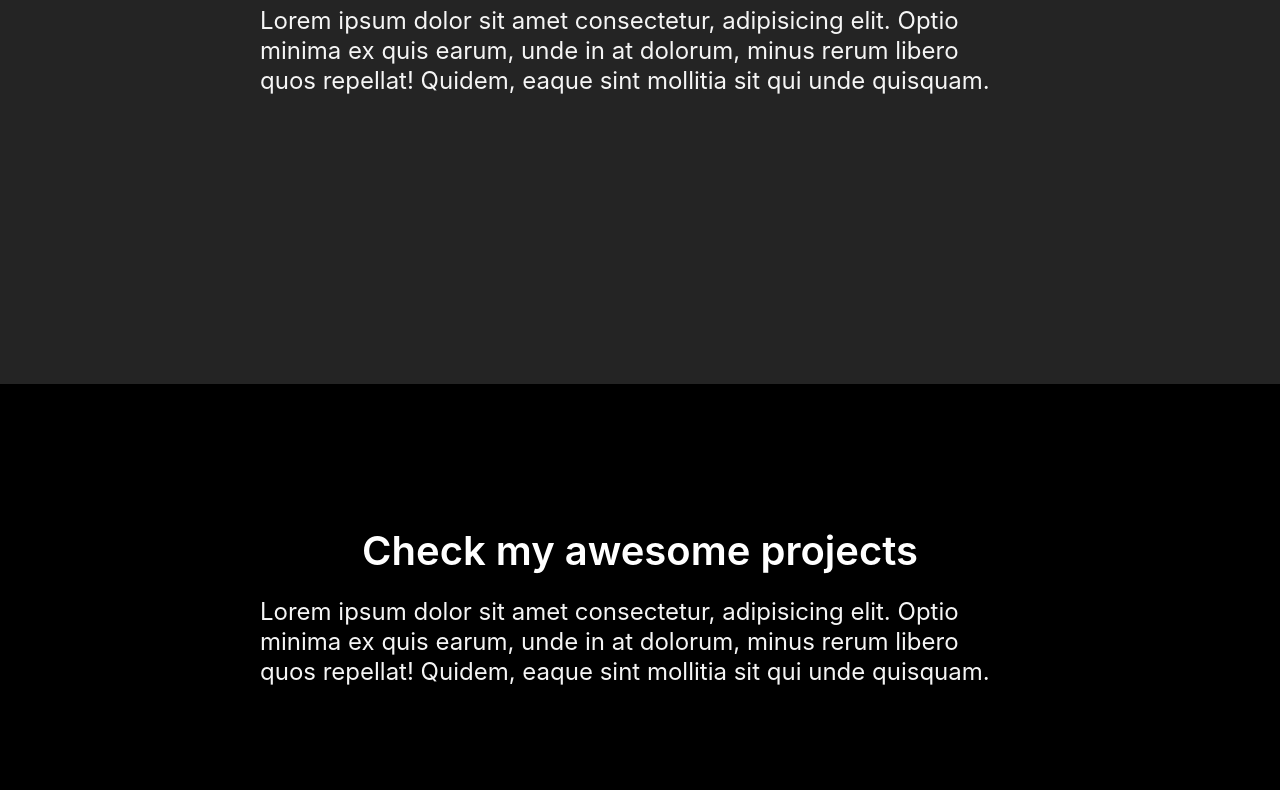
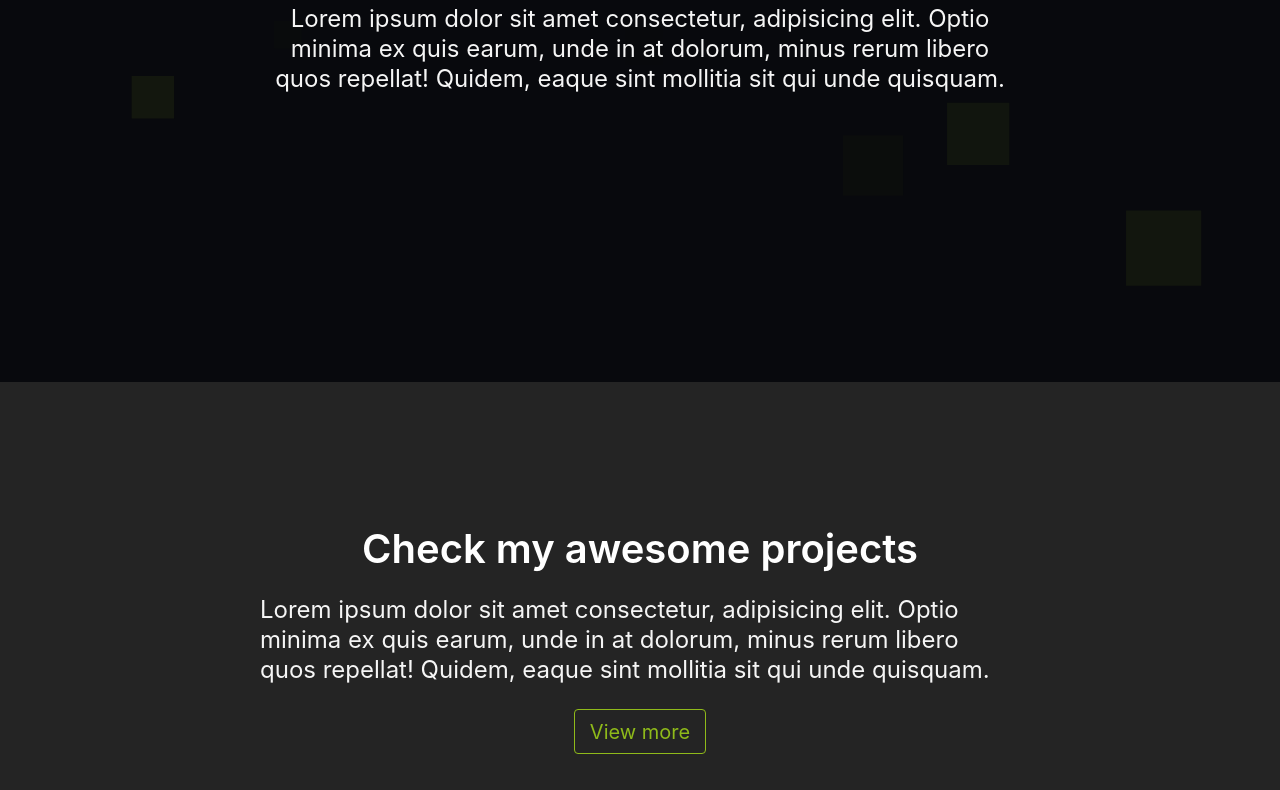
Before and after one commit to schmeckmann/bulfolio, a website: page src/index.html in a window 1280 px wide. Shown: the part 405-1195 px from the top of the page. Drawn offline with nearby package versions, Linux system fonts and the light colour scheme.

Commit message:
Design update

```diff
--- a/src/index.html
+++ b/src/index.html
@@ -1,5 +1,5 @@
 <!DOCTYPE html>
-<html>
+<html class="has-navbar-fixed-top">
 
 <head>
     <meta charset="utf-8">
@@ -10,7 +10,7 @@
 </head>
 
 <body>
-    <nav class="navbar is-transparent">
+    <nav class="navbar is-fixed-top">
         <div class="container">
 
             <div class="navbar-brand">
@@ -25,7 +25,7 @@
             </div>
 
             <div id="navbarMenu" class="navbar-menu">
-                <div class="navbar-start">
+                <div class="navbar-end">
                     <a class="navbar-item" href="#">
                         Home
                     </a>
@@ -39,13 +39,13 @@
             </div>
         </div>
     </nav>
-    <section class="hero is-large">
-        <div class="hero-body">
+    <div id="particles-js"></div>
+    <section class="section is-large">
         <div class="container">
             <div class="columns">
-                    <div class="column is-8-desktop is-offset-2-desktop">
-                        <h1 class="title is-2 is-spaced has-text-centered">
-                            Introduction
+                <div class="column is-8-desktop is-offset-2-desktop has-text-centered">
+                    <h1 class="title is-2 is-spaced">
+                        I do <span class="typed"></span>
                     </h1>
                     <h2 class="subtitle is-4">
                         Lorem ipsum dolor sit amet consectetur, adipisicing elit. Optio minima ex quis earum, unde
@@ -55,9 +55,9 @@
                 </div>
             </div>
         </div>
-        </div>
     </section>
-    <section class="section is-medium">
+    <section class="hero is-medium">
+        <div class="hero-body">
             <div class="container">
                 <div class="columns">
                     <div class="column is-8-desktop is-offset-2-desktop">
@@ -69,6 +69,10 @@
                             in at dolorum, minus rerum libero quos repellat! Quidem, eaque sint mollitia sit qui unde
                             quisquam.
                         </h2>
+                        <div class="has-text-centered">
+                            <a href="#" class="button is-medium is-primary is-outlined">View more</a>
+                        </div>
+                    </div>
                 </div>
             </div>
         </div>
@@ -112,5 +116,25 @@
         </div>
     </footer>
 </body>
+<script src="https://cdnjs.cloudflare.com/ajax/libs/jquery/3.4.1/jquery.min.js"></script>
+<script src="https://cdnjs.cloudflare.com/ajax/libs/typed.js/2.0.10/typed.min.js"></script>
+<script src="https://cdnjs.cloudflare.com/ajax/libs/particles.js/2.0.0/particles.min.js"></script>
+<script>
+    $(document).ready(function () {
+        particlesJS.load('particles-js', 'js/particles.json');
+
+        var options = {
+            strings: ["web development", "application development", "cyber-security", "system engineering"],
+            typeSpeed: 40
+        }
+
+        var typed = new Typed(".typed", options);
+
+        $(document).scroll(function () {
+            var $nav = $(".navbar.is-fixed-top");
+            $nav.toggleClass('scrolled', $(this).scrollTop() > $nav.height());
+        });
+    });
+</script>
 
 </html>
--- /dev/null
+++ b/src/js/particles.json
@@ -0,0 +1,35 @@
+{
+    "particles": {
+      "number": {
+        "value": 10,
+        "density": {
+          "enable": true,
+          "value_area": 800
+        }
+      },
+      "color": {
+        "value": "#a4d422"
+      },
+      "shape": {
+        "type": "edge"
+      },
+      "opacity": {
+        "value": 0.085,
+        "random": true
+      },
+      "size": {
+        "value": 40,
+        "random": true
+      },
+      "line_linked": {
+        "enable": false
+      },
+      "move": {
+        "enable": true,
+        "speed": 2.5,
+        "random": true,
+        "out_mode": "out"
+      }
+    },
+    "retina_detect": true
+  }
--- a/src/scss/bulfolio/_overrides.scss
+++ b/src/scss/bulfolio/_overrides.scss
@@ -82,7 +82,6 @@
 }
 
 .navbar {
-  border: 1px solid $grey-darker;
   .navbar-dropdown {
     border: 1px solid $grey-darker;
   }
--- a/src/scss/bulfolio/_variables.scss
+++ b/src/scss/bulfolio/_variables.scss
@@ -4,7 +4,7 @@ $grey:         hsl(0, 0%, 48%);
 $grey-light:   hsl(0, 0%, 71%);
 $grey-lighter: hsl(0, 0%, 86%);
 
-$primary: #00ff00 !default;
+$primary: #8fba1a !default;
 $primary-light: lighten($primary, 10);
 $cyan: #4c8bb5;
 $link: #3273E2;
@@ -12,7 +12,7 @@ $link: #3273E2;
 $white: #fff;
 $white-ter:    #f5f5f5;
 
-$body-background-color: #000;
+$body-background-color: #08090d;
 $background: $grey-darker;
 $footer-background-color: $background;
 
@@ -55,7 +55,7 @@ $pagination-disabled-background-color: $grey-dark;
 $dropdown-content-background-color: $background;
 $dropdown-item-color: $text;
 
-$navbar-background-color: $body-background-color;
+$navbar-background-color: rgba(54, 54, 54, .25);
 $navbar-item-color: $white;
 $navbar-item-hover-color: $white;
 $navbar-item-hover-background-color: rgba($white, 0.12);
--- a/src/scss/main.scss
+++ b/src/scss/main.scss
@@ -1,3 +1,28 @@
 @import "bulfolio/variables";
 @import "../../node_modules/bulma/bulma";
 @import "bulfolio/overrides";
+
+body,
+html {
+    height: 100%
+}
+
+.navbar.is-fixed-top.scrolled {
+    background: rgba(54, 54, 54, .75) !important;
+    transition: background 200ms linear;
+}
+
+.typed {
+    color: #8fba1a;
+}
+
+#particles-js {
+    background-color: #08090d;
+    width: 100%;
+    position: fixed;
+    top: 0;
+    right: 0;
+    bottom: 0;
+    left: 0;
+    z-index: -1;
+}
```
Also changed, not shown: src/css/main.css. Lines whose indentation alone changed are shown as unchanged.
